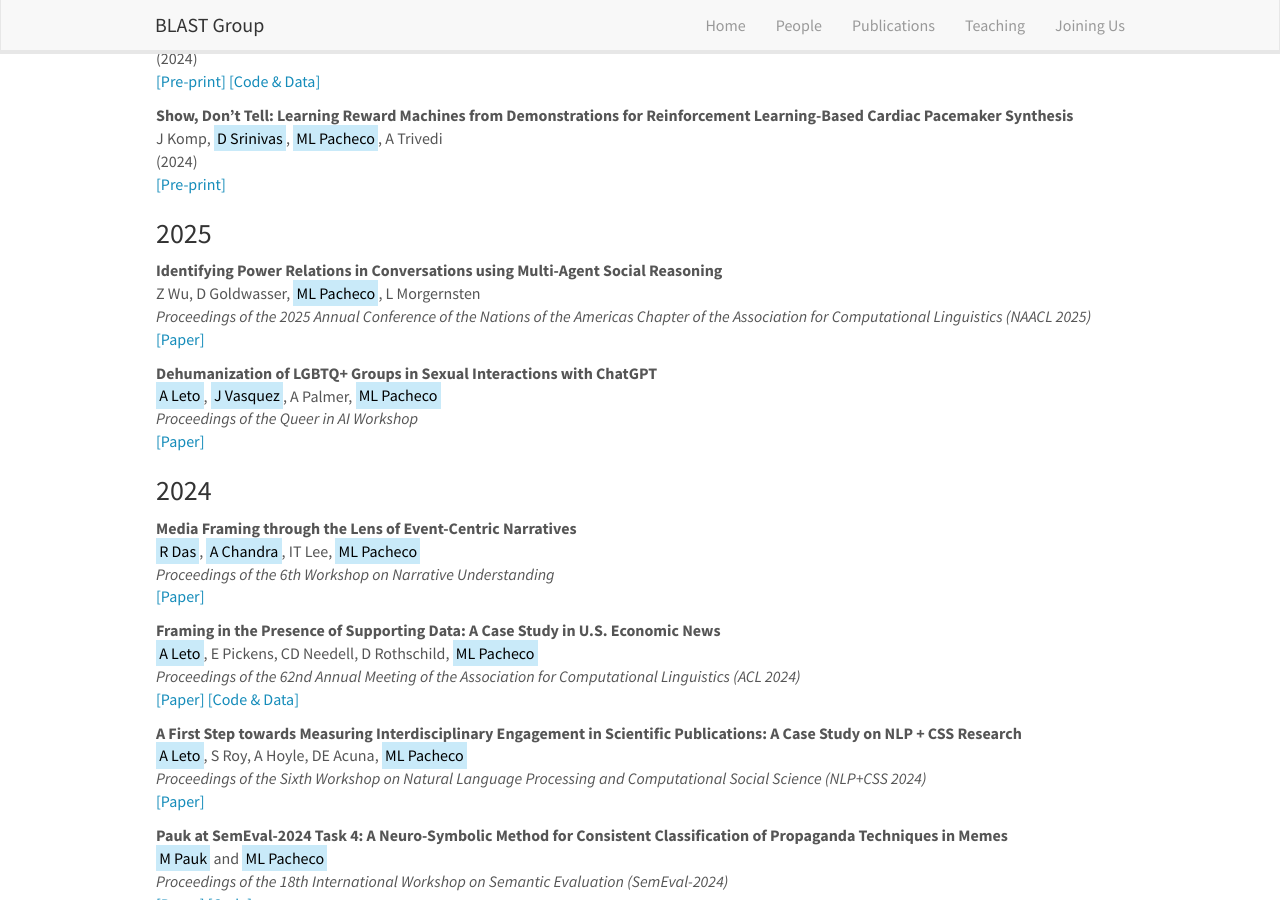
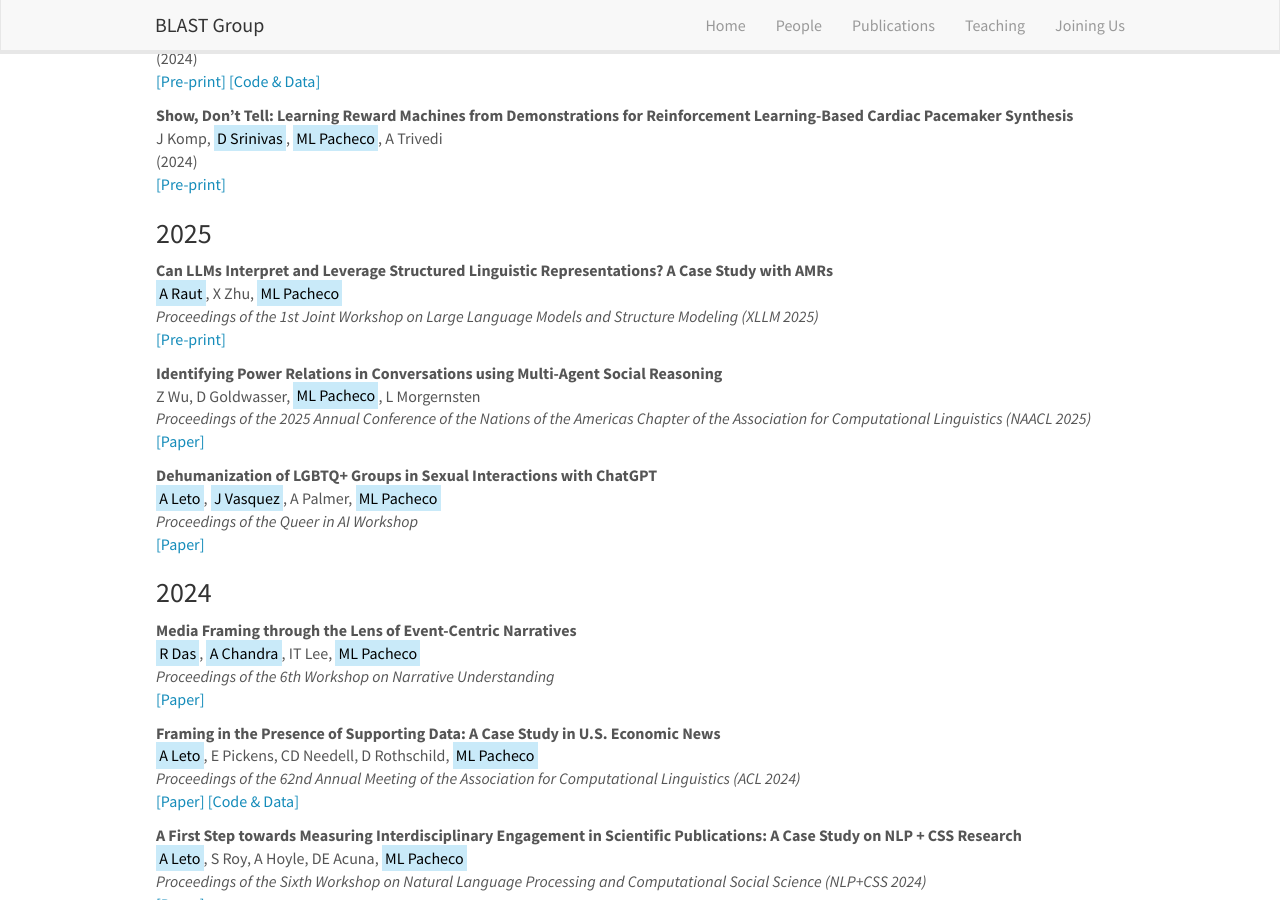
Before and after one commit to blast-cu/blast-cu.github.io, a Jekyll site: the page built from _pages/publications.md, in a window 1280 px wide and 900 px high, scrolled down 430 px. Built offline with Jekyll 4.4.1, drawn with Linux system fonts in a browser that asks for light colours; nearby versions of some CDN libraries.

Commit message:
Update publist_2025.yml

```diff
--- a/_data/publist_2025.yml
+++ b/_data/publist_2025.yml
@@ -1,3 +1,12 @@
+- title: "Can LLMs Interpret and Leverage Structured Linguistic Representations? A Case Study with AMRs"
+  authors: <mark>A Raut</mark>, X Zhu, <mark>ML Pacheco</mark>
+  highlight: 0
+  venue: "Proceedings of the 1st Joint Workshop on Large Language Models and Structure Modeling (XLLM 2025)"
+  link:
+    url: https://arxiv.org/abs/2504.04745
+    display: \[Pre-print\]
+  year: 2025
+
 - title: "Identifying Power Relations in Conversations using Multi-Agent Social Reasoning"
   authors: Z Wu, D Goldwasser, <mark>ML Pacheco</mark>, L Morgernsten
   venue: "Proceedings of the 2025 Annual Conference of the Nations of the Americas Chapter of the Association for Computational Linguistics (NAACL 2025)"
```
